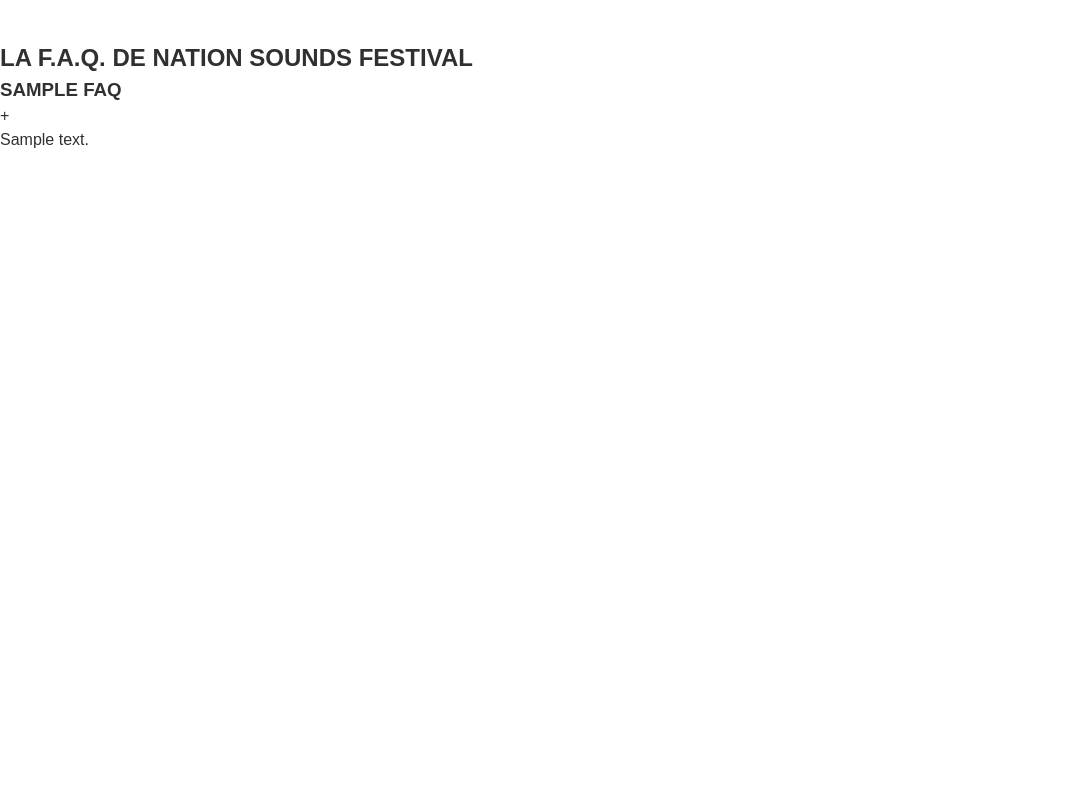
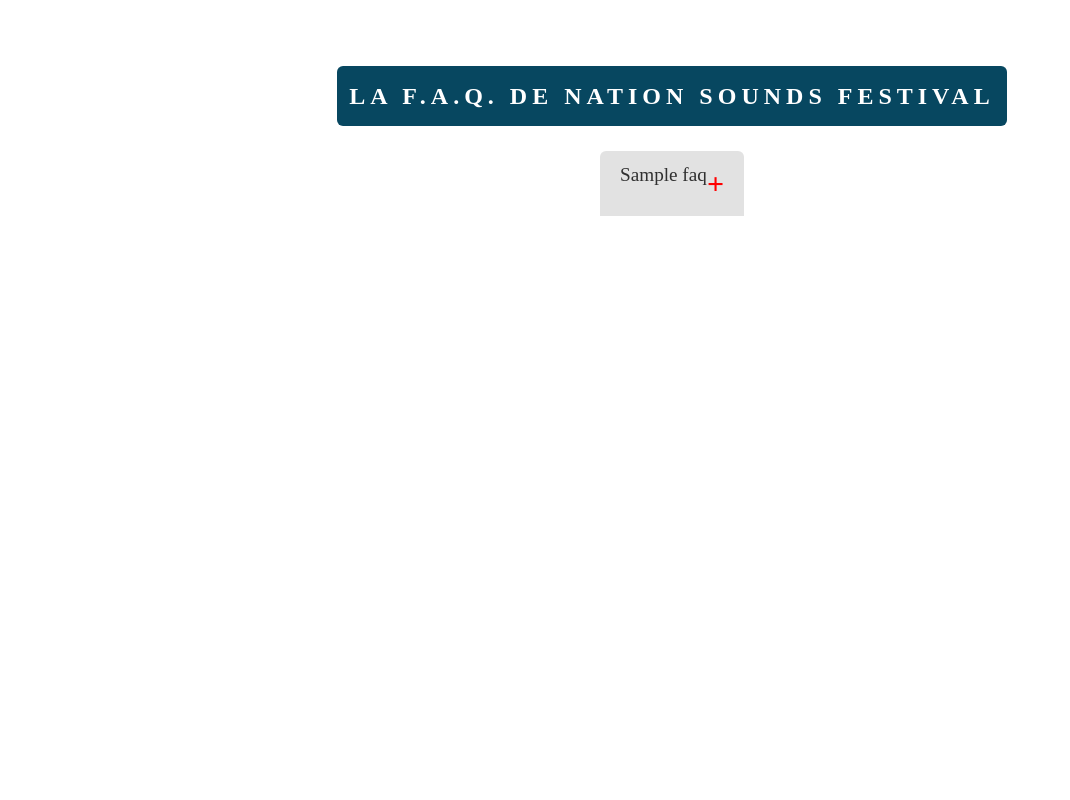
Before and after one commit to JohanHagnere/MSPR_LIVE_EVENTS, a Symfony app: template templates/faq/index.html.twig in a window 1280 px wide. Shown: the whole page, without its empty margins (0-1070 px from the left). Run offline with Twig, Linux system fonts and the light colour scheme; the template is opened without the code that fills it: most values are stand-ins (such as "Sample title", 1, 10 or a date in 2020); some libraries are stand-ins or nearby versions.

Commit message:
javascript ok

```diff
--- a/public/css/_faq.css
+++ b/public/css/_faq.css
@@ -0,0 +1,76 @@
+*{
+    box-sizing: border-box;
+  }
+
+
+  /* typo */
+  h1,
+  h2,
+  h3,
+  h4,
+  h5,
+  h6 {
+    font-family: "Raleway";
+    letter-spacing: 5px;
+  }
+
+  p {
+    font-family: "Playfair Display";
+    font-size: 1.2rem;
+  }
+
+
+
+
+  /*Mobile*/
+
+ .pageFaq{
+    margin: 2% 5% 5% 10%;
+    display:flex;
+    flex-direction: column;
+    align-items: center;
+ }
+ h1{
+    display:flex;
+    background-color: #074760;
+    color: white;
+    padding:0.5em;
+    border-radius: 6px 6px 6px 6px ;
+
+  }
+    /* card des questions réponses */
+  .card {
+      border: 1px solid #ffffff;
+      border-radius: 8px;
+      margin-bottom: 20px;
+    }
+    .card-header {
+      background-color: #e2e2e2;
+      padding: 10px 20px;
+      cursor: pointer;
+      display: flex;
+      justify-content: space-between;
+      /* align-items: center; */
+      border-radius: 6px 6px 0px 0px ;
+
+    }
+    .card-body {
+      padding: 20px;
+      background-color: rgb(24, 116, 152,0.4);
+      border-radius: 0px 0px 10px 10px;
+
+    }
+    .collapse {
+      display: none;
+    }
+
+
+  #texte{
+    text-align: center;
+  }
+
+    .laCroix p {
+      color:red;
+      font-size: 30px;
+      font-weight:800;
+    }
--- /dev/null
+++ b/public/scripts/faq.js
@@ -0,0 +1,10 @@
+
+
+const cardHeaders = document.querySelectorAll('.card-header');
+
+cardHeaders.forEach(header => {
+    header.addEventListener('click', () => {
+        const cardBody = header.nextElementSibling;
+        cardBody.classList.toggle('collapse');
+    });
+});
--- a/templates/faq/index.html.twig
+++ b/templates/faq/index.html.twig
@@ -3,13 +3,10 @@
 {% block title %}Hello FaqController!{% endblock %}
 
 
-{% block extra_javascripts %}
-<script defer src="scripts/restaurant.js"></script>
-{% endblock %}
+
 
 {% block extra_stylesheets %}
-{#
-<link rel="stylesheet" href="styles/restaurant-2.css"> {% endblock %} #}
+<link rel="stylesheet" href="css/_faq.css">
 {% endblock %}
 
 {% block body %}
@@ -17,26 +14,24 @@
 <main>
 
 
-    <section class="laCarte">
+    <section class="pageFaq">
         <h1>LA F.A.Q. De Nation Sounds Festival</h1>
-        <article class="entree">
+        <br>
+        <article>
 
-            <div class="grid1">
                 {% for faq in faqs %}
-
 
                 <div class="card">
                     <div class="card-header">
                         <div class="icone">
-                            <h3 class="nomPlat">{{ faq.question }}</h3>
+                            <p class="question">{{ faq.question }}</p>
                         </div>
-                        <div class="prix">
+                        <div class="laCroix">
                             <p>+</p>
                         </div>
 
                     </div>
-                    <div class="card-body collapse grid">
-                        <div id="texte">
+                    <div class="card-body collapse">
                             <p>{{ faq.answer }}</p>
                         </div>
 
@@ -44,11 +39,16 @@
                 </div>
 
                 {% endfor %}
-            </div>
+
         </article>
 
     </section>
 
 </main>
 
+
 {% endblock %}
+
+{% block extra_scripts %}
+<script defer src="{{asset('scripts/faq.js')}}"></script>
+{% endblock %}
```
